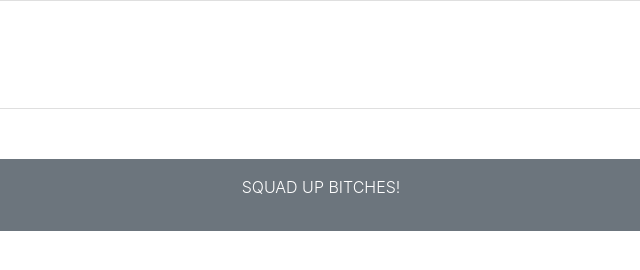
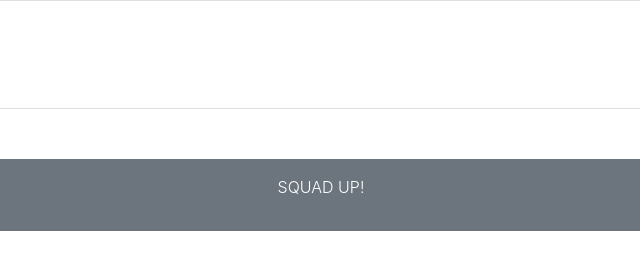
Before and after one commit to malorielara/StartUpSquad, a plain HTML site: page index.html in a window 1280 px wide. Shown: the full height of the page, 319-959 px from the left. Drawn offline with nearby package versions, Linux system fonts and the light colour scheme.

Commit message:
some additions

```diff
--- a/assets/css/style.css
+++ b/assets/css/style.css
@@ -0,0 +1,3 @@
+#card {
+
+}
--- a/index.html
+++ b/index.html
@@ -1,4 +1,5 @@
-<!-- home page -->
+<!-- home page using bootstrap-->
+<!-- try to make this without using bootstrap -->
 
 <!Doctype html>
 <html>
@@ -23,6 +24,8 @@
 
 <body>
     <img src="assets/images/entre.jpg" class="card-img-top" alt="entre.jpg">
+    <!-- possible logo here? -->
+    <!-- <img src="assets/images/thumbnail.png" class="card-img-top" alt="thumbnail.png"> -->
 </body>
 <!-- <header>
     <div class="card text-center">
@@ -61,7 +64,7 @@
 
     <footer class="footer navbar-fixed-bottom p-3 mb-2 bg-secondary">
         <div class="container">
-            <p class="text-sm-center text-white font-weight-light">SQUAD UP BITCHES!</p>
+            <p class="text-sm-center text-white font-weight-light">SQUAD UP!</p>
         </div>
     </footer>
 </footer>
```
